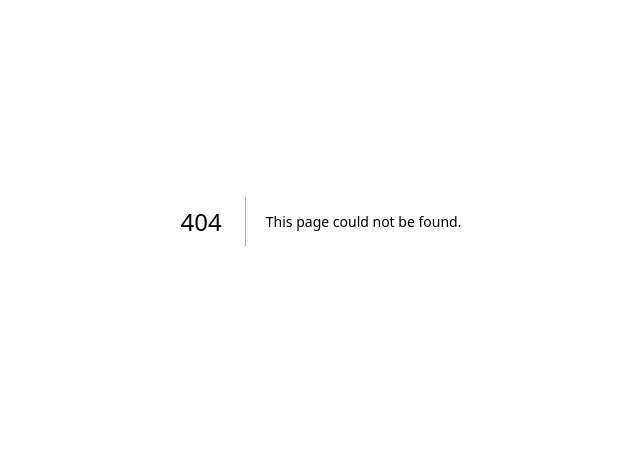
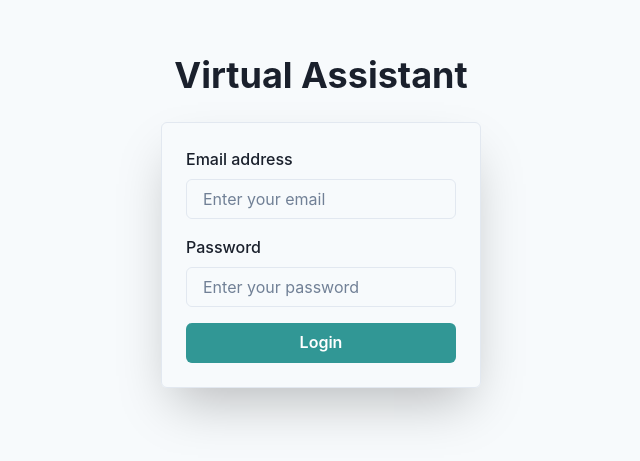
Before and after one commit to al002/virtual-assistant-web, a Next.js app: page /login in a window 1280 px wide. Before the commit this address had no page. Shown: the part 179-640 px from the top of the page, without its empty margins (319-959 px from the left). Built offline with nearby package versions, Linux system fonts and the light colour scheme.

Commit message:
init, add login

```diff
--- a/package.json
+++ b/package.json
@@ -9,11 +9,16 @@
     "lint": "next lint"
   },
   "dependencies": {
+    "@chakra-ui/react": "^2.5.2",
+    "@emotion/react": "^11.10.6",
+    "@emotion/styled": "^11.10.6",
     "@types/node": "18.15.5",
     "@types/react": "18.0.28",
     "@types/react-dom": "18.0.11",
+    "axios": "^1.3.4",
     "eslint": "8.36.0",
     "eslint-config-next": "13.2.4",
+    "framer-motion": "^10.8.4",
     "next": "13.2.4",
     "react": "18.2.0",
     "react-dom": "18.2.0",
--- a/pages/_app.tsx
+++ b/pages/_app.tsx
@@ -1,6 +1,17 @@
-import '@/styles/globals.css'
-import type { AppProps } from 'next/app'
+import "@/styles/globals.css";
+import type { AppProps } from "next/app";
+import { Global, css } from "@emotion/react";
+import { ChakraProvider } from '@chakra-ui/react';
+
+const globalStyles = css`
+  /* 在这里添加全局样式 */
+`;
 
 export default function App({ Component, pageProps }: AppProps) {
-  return <Component {...pageProps} />
+  return (
+    <ChakraProvider>
+      <Global styles={globalStyles} />
+      <Component {...pageProps} />
+    </ChakraProvider>
+  );
 }
--- /dev/null
+++ b/pages/login/components/LoginForm.tsx
@@ -0,0 +1,84 @@
+import React, { FormEvent, useState } from 'react';
+import {
+  Box,
+  FormControl,
+  FormLabel,
+  Input,
+  Stack,
+  Button,
+  Heading,
+  VStack,
+} from '@chakra-ui/react';
+import { login } from '@/services/auth';
+
+const LoginForm: React.FC = () => {
+  const [email, setEmail] = useState('');
+  const [password, setPassword] = useState('');
+
+  const handleSubmit = async (event: FormEvent) => {
+    event.preventDefault();
+    // 在这里处理表单提交
+    try {
+    const response = await login({
+      email,
+      password,
+    });
+    // 在这里处理登录成功，例如保存 token
+  } catch (error) {
+    // 在这里处理登录失败，例如显示错误信息
+  }
+  };
+
+  return (
+    <VStack>
+      <Heading marginBottom="1rem">Virtual Assistant</Heading>
+      <Box
+        maxW={'320px'}
+        w={'full'}
+        boxShadow={'2xl'}
+        borderWidth={1}
+        borderRadius={'md'}
+        p={6}
+        textAlign={'center'}
+      >
+        <form onSubmit={handleSubmit}>
+          <Stack spacing={4}>
+            <FormControl id="email">
+              <FormLabel>Email address</FormLabel>
+              <Input
+                type="email"
+                autoComplete="off"
+                required
+                placeholder="Enter your email"
+                value={email}
+                onChange={(e) => setEmail(e.target.value)}
+              />
+            </FormControl>
+            <FormControl id="password">
+              <FormLabel>Password</FormLabel>
+              <Input
+                type="password"
+                autoComplete="off"
+                required
+                placeholder="Enter your password"
+                value={password}
+                onChange={(e) => setPassword(e.target.value)}
+              />
+            </FormControl>
+            <Button
+              type="submit"
+              colorScheme="teal"
+              size="md"
+              fontSize="md"
+              w={'full'}
+            >
+              Login
+            </Button>
+          </Stack>
+        </form>
+      </Box>
+    </VStack>
+  );
+};
+
+export default LoginForm;
--- /dev/null
+++ b/pages/login/index.tsx
@@ -0,0 +1,18 @@
+import React from 'react';
+import { Flex } from '@chakra-ui/react';
+import LoginForm from './components/LoginForm';
+
+const LoginPage: React.FC = () => {
+  return (
+    <Flex
+      minH={'100vh'}
+      align={'center'}
+      justify={'center'}
+      backgroundColor={'gray.50'}
+    >
+      <LoginForm />
+    </Flex>
+  );
+};
+
+export default LoginPage;
--- /dev/null
+++ b/services/auth.ts
@@ -0,0 +1,18 @@
+// src/api/auth.ts
+import http from './http';
+
+interface LoginPayload {
+  email: string;
+  password: string;
+}
+
+interface LoginResponse {
+  token: string;
+}
+
+export const login = async (payload: LoginPayload): Promise<LoginResponse> => {
+  const response = await http.post<LoginResponse>('/auth/login', payload);
+  return response.data;
+};
+
+// 在这里添加其他与认证相关的 API 请求
--- /dev/null
+++ b/services/http.ts
@@ -0,0 +1,29 @@
+// src/api/http.ts
+import axios, { AxiosInstance, AxiosResponse, InternalAxiosRequestConfig } from 'axios';
+
+const http: AxiosInstance = axios.create({
+  baseURL: process.env.API_BASE_URL, // 从环境变量中获取 API 基本 URL
+  timeout: 10000, // 设置请求超时时间
+});
+
+http.interceptors.request.use(
+  (config: InternalAxiosRequestConfig) => {
+    // 在这里可以添加请求拦截器，例如添加认证信息
+    return config;
+  },
+  (error) => {
+    return Promise.reject(error);
+  }
+);
+
+http.interceptors.response.use(
+  (response: AxiosResponse) => {
+    // 在这里可以添加响应拦截器，例如处理错误信息
+    return response;
+  },
+  (error) => {
+    return Promise.reject(error);
+  }
+);
+
+export default http;
--- a/styles/globals.css
+++ b/styles/globals.css
@@ -105,3 +105,7 @@ a {
     color-scheme: dark;
   }
 }
+
+@tailwind base;
+@tailwind components;
+@tailwind utilities;
```
Also changed, not shown: 1 other file (tests, documents, lock files or other folders).
